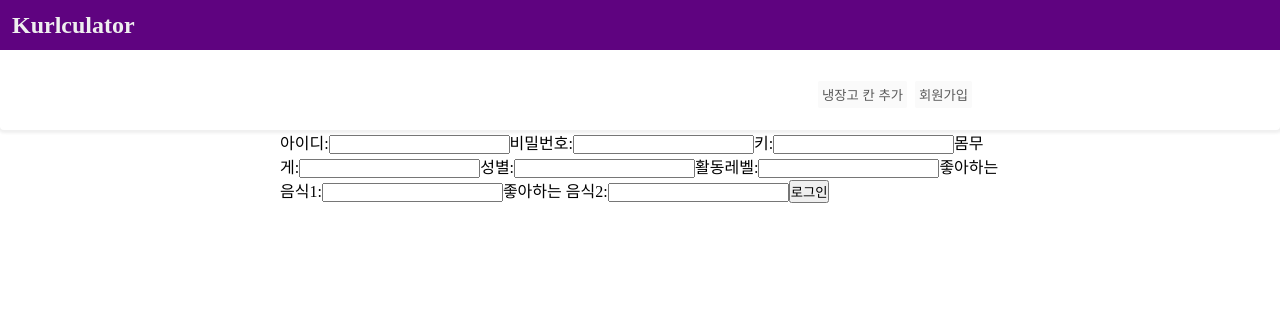
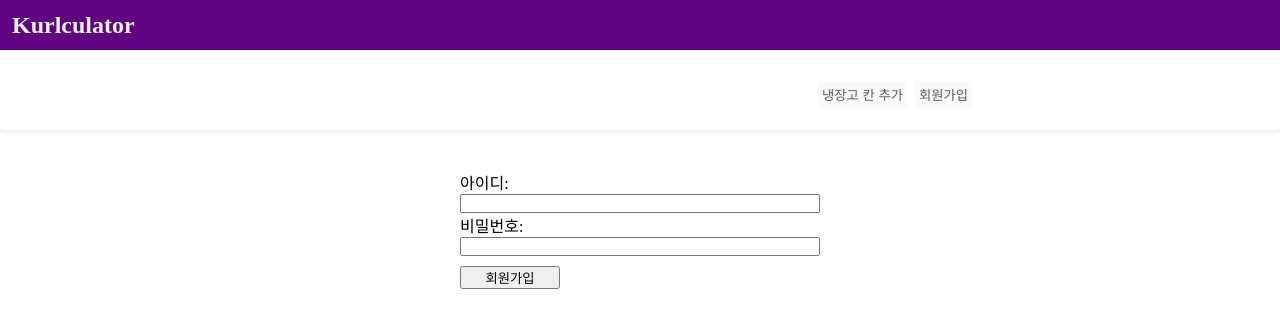
Before and after one commit to take-care-of-refrigerator/flask_react, a React app in the folder client/: page /signup in a window 1280 px wide. Shown: the top 328 px of the page. Built offline with nearby package versions, Linux system fonts and the light colour scheme.

Commit message:
Add: SignUp 수정중

```diff
--- a/client/src/routes/SignUp.tsx
+++ b/client/src/routes/SignUp.tsx
@@ -1,6 +1,8 @@
 import React, {useRef, useState} from "react";
 
 import styled from "styled-components";
+
+
 
 const SignUp = () => {
   let userIdRef: React.MutableRefObject<HTMLInputElement | null> = useRef(null);
@@ -9,6 +11,7 @@ const SignUp = () => {
   return (
     <SignContainer>
       <form action="/">
+        <SignBox>
         아이디:
         <input
           type="text"
@@ -22,49 +25,8 @@ const SignUp = () => {
           value={passowrd}
           onChange={(event) => setPassword(event.currentTarget.value)}
         />
-        키:
-        <input
-          type="text"
-          value={userId}
-          onChange={(event) => setUserId(event.currentTarget.value)}
-          ref={userIdRef}
-        />
-        몸무게:
-        <input
-          type="text"
-          value={userId}
-          onChange={(event) => setUserId(event.currentTarget.value)}
-          ref={userIdRef}
-        />
-        성별:
-        <input
-          type="text"
-          value={userId}
-          onChange={(event) => setUserId(event.currentTarget.value)}
-          ref={userIdRef}
-        />
-        활동레벨:
-        <input
-          type="text"
-          value={userId}
-          onChange={(event) => setUserId(event.currentTarget.value)}
-          ref={userIdRef}
-        />
-        좋아하는 음식1:
-        <input
-          type="text"
-          value={userId}
-          onChange={(event) => setUserId(event.currentTarget.value)}
-          ref={userIdRef}
-        />
-        좋아하는 음식2:
-        <input
-          type="text"
-          value={userId}
-          onChange={(event) => setUserId(event.currentTarget.value)}
-          ref={userIdRef}
-        />
-        <button>로그인</button>
+          <SignUpButton>회원가입</SignUpButton>
+        </SignBox>
       </form>
     </SignContainer>
   );
@@ -73,6 +35,16 @@ const SignUp = () => {
 export default SignUp;
 
 const SignContainer = styled.div`
-  width: 60%;
+  width: 100%;
+  margin: 40px auto 0;
+`
+const SignBox = styled.div`
+  width: 30%;
   margin: 0 auto;
+  display: flex;
+  flex-direction: column;
 `
+const SignUpButton = styled.button`
+  width: 100px;
+  margin-top: 10px;
+`
```
